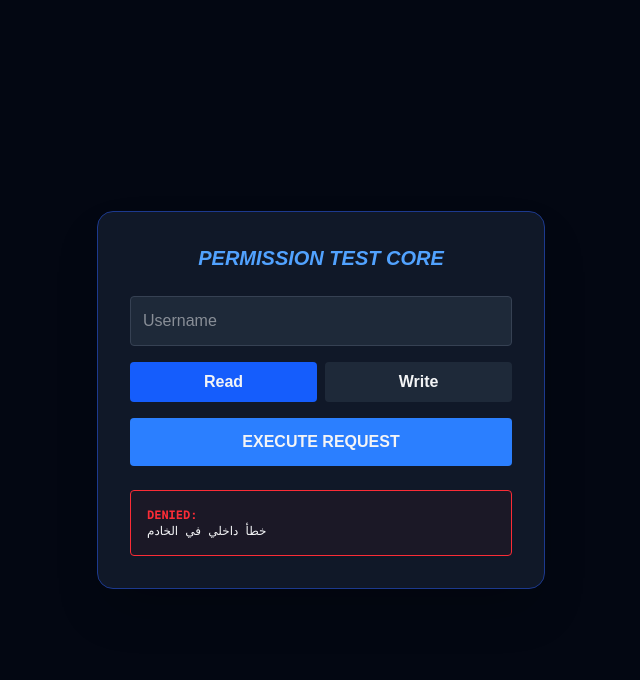
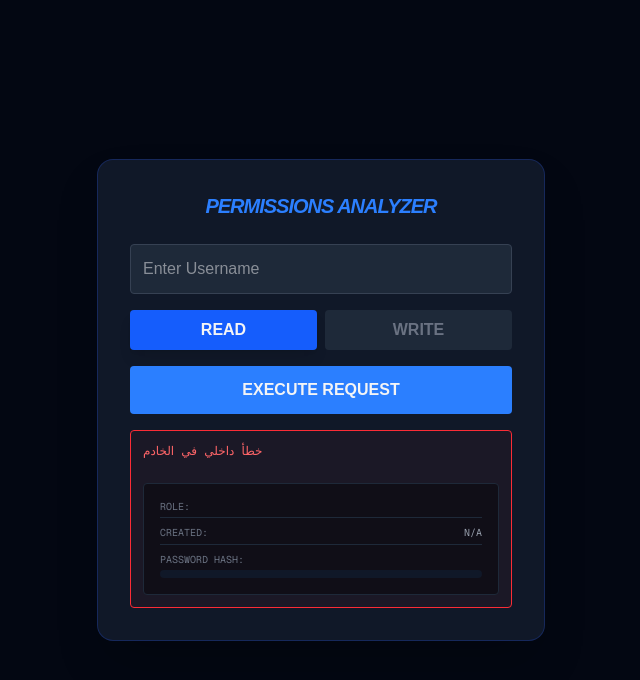
Before and after one commit to Gaoc3/NExtDB, a Next.js app: page /permissions-test in a window 1280 px wide. Both pictures are taken after a click on the button "EXECUTE REQUEST". Shown: the top 680 px of the page, without its empty margins (319-959 px from the left). Built offline with nearby package versions, Linux system fonts and the light colour scheme; no server answers; the database is empty.

Commit message:
Update page.js

```diff
--- a/app/permissions-test/page.js
+++ b/app/permissions-test/page.js
@@ -6,13 +6,13 @@ export default function PermissionsTest() {
   const [username, setUsername] = useState('');
   const [value, setValue] = useState('');
   const [result, setResult] = useState(null);
-  const [error, setError] = useState(null);
+  const [errorData, setErrorData] = useState(null);
   const [loading, setLoading] = useState(false);
 
   const handleAction = async () => {
     setLoading(true);
     setResult(null);
-    setError(null);
+    setErrorData(null);
 
     try {
       const res = await fetch('/api/permissions-test', {
@@ -25,59 +25,78 @@ export default function PermissionsTest() {
       if (res.ok) {
         setResult(data);
       } else {
-        setError(data.error);
+        setErrorData(data); // نخزن كل البيانات حتى في حالة الخطأ لعرض الهاش
       }
     } catch (err) {
-      setError("فشل الاتصال بالسيرفر");
+      alert("فشل الاتصال بالسيرفر");
     } finally {
       setLoading(false);
     }
   };
 
+  // عرض البيانات التقنية (تاريخ، هاش، رول)
+  const renderTechInfo = (info) => (
+    <div className="mt-6 p-4 rounded bg-black/40 border border-gray-800 text-[10px] font-mono space-y-2">
+      <div className="flex justify-between border-b border-gray-800 pb-1">
+        <span className="text-gray-500 uppercase">Role:</span>
+        <span className="text-blue-400">{info.role}</span>
+      </div>
+      <div className="flex justify-between border-b border-gray-800 pb-1">
+        <span className="text-gray-500 uppercase">Created:</span>
+        <span className="text-gray-400">{info.Created_At ? new Date(info.Created_At).toLocaleDateString() : 'N/A'}</span>
+      </div>
+      <div className="flex flex-col gap-1">
+        <span className="text-gray-500 uppercase">Password Hash:</span>
+        <span className="text-yellow-600 truncate bg-gray-900 p-1 rounded" title={info.Encrypted_Password}>
+          {info.Encrypted_Password}
+        </span>
+      </div>
+    </div>
+  );
+
   return (
     <div className="min-h-screen bg-gray-950 text-gray-100 flex items-center justify-center p-4">
-      <div className="bg-gray-900 border border-blue-900 p-8 rounded-2xl shadow-2xl w-full max-w-md">
-        <h1 className="text-xl font-bold text-blue-400 mb-6 text-center italic">PERMISSION TEST CORE</h1>
+      <div className="bg-gray-900 border border-blue-900/50 p-8 rounded-2xl shadow-2xl w-full max-w-md">
+        <h1 className="text-xl font-bold text-blue-500 mb-6 text-center italic tracking-tighter">PERMISSIONS ANALYZER</h1>
 
         <div className="space-y-4">
           <input
-            type="text" placeholder="Username"
-            className="w-full p-3 rounded bg-gray-800 border border-gray-700 outline-none"
+            type="text" placeholder="Enter Username"
+            className="w-full p-3 rounded bg-gray-800 border border-gray-700 outline-none focus:border-blue-500"
             value={username} onChange={(e) => setUsername(e.target.value)}
           />
 
           <div className="flex gap-2">
-            <button onClick={() => setMode('read')} className={`flex-1 py-2 rounded font-bold ${mode === 'read' ? 'bg-blue-600' : 'bg-gray-800'}`}>Read</button>
-            <button onClick={() => setMode('write')} className={`flex-1 py-2 rounded font-bold ${mode === 'write' ? 'bg-green-600' : 'bg-gray-800'}`}>Write</button>
+            <button onClick={() => setMode('read')} className={`flex-1 py-2 rounded font-bold transition ${mode === 'read' ? 'bg-blue-600 shadow-lg' : 'bg-gray-800 text-gray-500'}`}>READ</button>
+            <button onClick={() => setMode('write')} className={`flex-1 py-2 rounded font-bold transition ${mode === 'write' ? 'bg-green-600 shadow-lg' : 'bg-gray-800 text-gray-500'}`}>WRITE</button>
           </div>
 
           {mode === 'write' && (
             <input
-              type="text" placeholder="Data to write..."
-              className="w-full p-3 rounded bg-gray-800 border border-green-900 outline-none"
+              type="text" placeholder="Data to inject..."
+              className="w-full p-3 rounded bg-gray-800 border border-green-900/50 outline-none"
               value={value} onChange={(e) => setValue(e.target.value)}
             />
           )}
 
-          <button onClick={handleAction} disabled={loading} className="w-full bg-blue-500 py-3 rounded font-black hover:bg-blue-400 transition-all">
-            {loading ? "PROCESSING..." : "EXECUTE REQUEST"}
+          <button onClick={handleAction} disabled={loading} className="w-full bg-blue-500 py-3 rounded font-black hover:bg-blue-400 active:scale-95 transition-all">
+            {loading ? "ANALYZING..." : "EXECUTE REQUEST"}
           </button>
         </div>
 
-        {/* عرض النتائج التقنية */}
+        {/* عرض نتيجة النجاح */}
         {result && (
-          <div className="mt-6 p-4 rounded bg-blue-900/10 border border-blue-500 text-xs font-mono space-y-2">
-            <p className="text-green-400 font-bold">SUCCESS:</p>
-            <p>MESSAGE: {result.result}</p>
-            <p>ROLE: {result.role}</p>
-            <p className="truncate">HASH: {result.Encrypted_Password}</p>
+          <div className="mt-4 p-3 rounded bg-green-900/10 border border-green-500 text-xs text-green-400 font-mono">
+            {result.result}
+            {renderTechInfo(result)}
           </div>
         )}
 
-        {error && (
-          <div className="mt-6 p-4 rounded bg-red-900/10 border border-red-500 text-xs font-mono">
-            <p className="text-red-500 font-bold">DENIED:</p>
-            <p>{error}</p>
+        {/* عرض نتيجة الرفض */}
+        {errorData && (
+          <div className="mt-4 p-3 rounded bg-red-900/10 border border-red-500 text-xs text-red-400 font-mono">
+            {errorData.error}
+            {renderTechInfo(errorData)}
           </div>
         )}
       </div>
```
